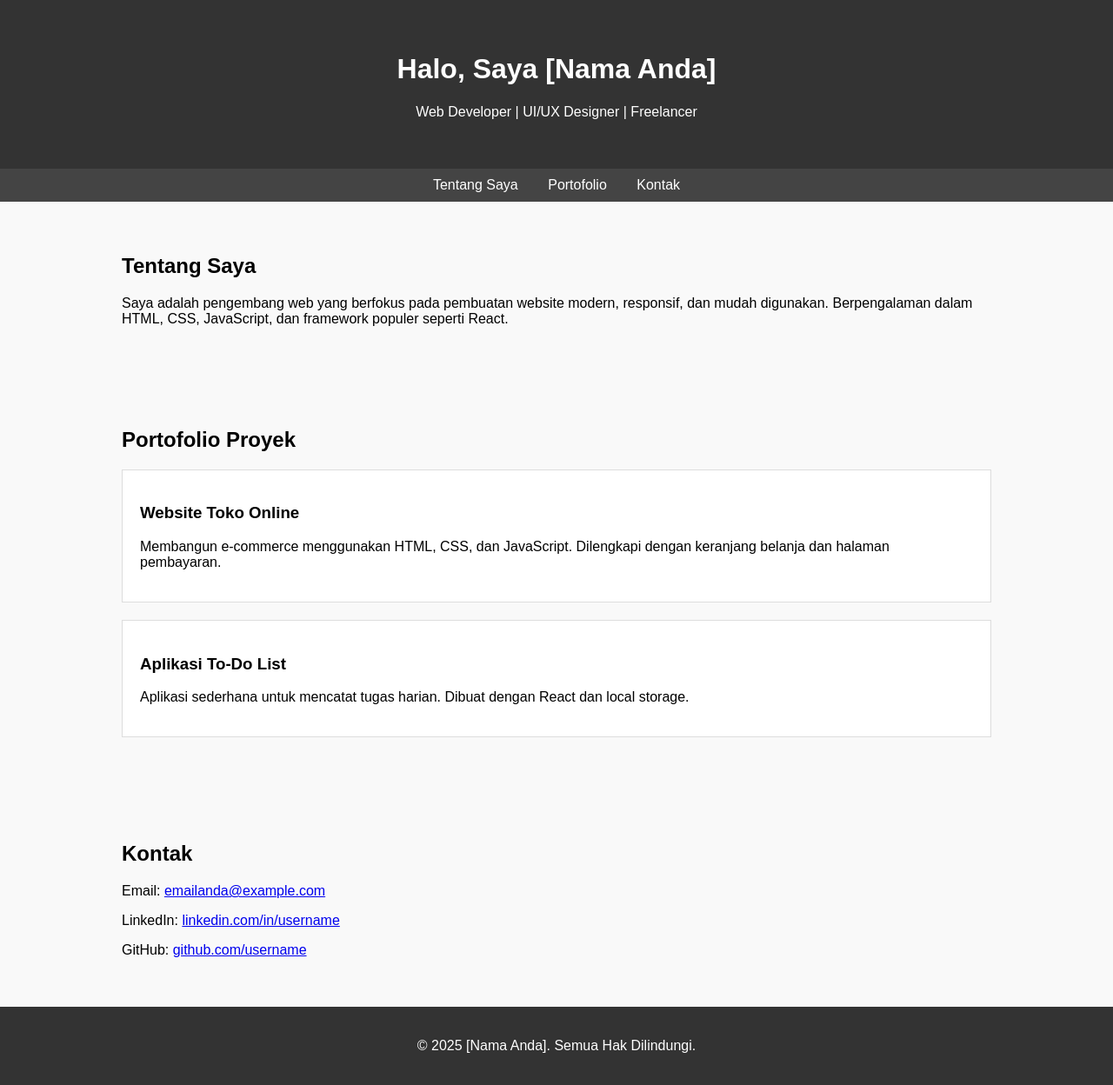
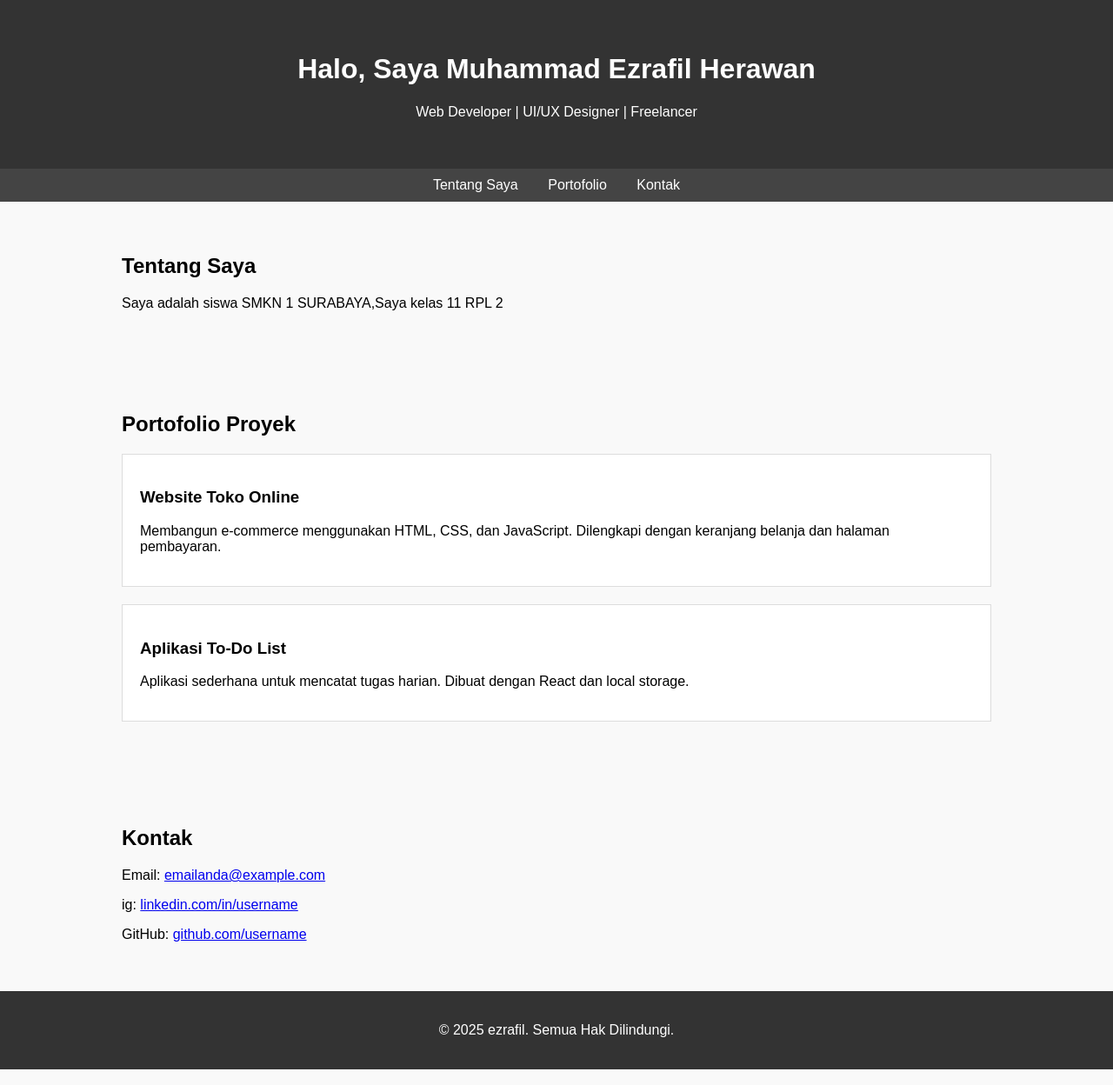
Before and after one commit to ezrafil/tugas1, a plain HTML site: page index.html in a window 1280 px wide. Shown: the whole page at 87% size. Drawn offline with Linux system fonts and the light colour scheme.

Commit message:
menambahkan html

```diff
--- a/index.html
+++ b/index.html
@@ -49,7 +49,7 @@
 <body>
 
   <header>
-    <h1>Halo, Saya [Nama Anda]</h1>
+    <h1>Halo, Saya Muhammad Ezrafil Herawan</h1>
     <p>Web Developer | UI/UX Designer | Freelancer</p>
   </header>
 
@@ -61,7 +61,7 @@
 
   <section id="tentang">
     <h2>Tentang Saya</h2>
-    <p>Saya adalah pengembang web yang berfokus pada pembuatan website modern, responsif, dan mudah digunakan. Berpengalaman dalam HTML, CSS, JavaScript, dan framework populer seperti React.</p>
+    <p>Saya adalah siswa SMKN 1 SURABAYA,Saya kelas 11 RPL 2</p>
   </section>
 
   <section id="portofolio">
@@ -82,13 +82,13 @@
 
   <section id="kontak">
     <h2>Kontak</h2>
-    <p>Email: <a href="mailto:emailanda@example.com">emailanda@example.com</a></p>
-    <p>LinkedIn: <a href="https://linkedin.com/in/username" target="_blank">linkedin.com/in/username</a></p>
-    <p>GitHub: <a href="https://github.com/username" target="_blank">github.com/username</a></p>
+    <p>Email: <a href="mailto:rofiherawan@gmail.com">emailanda@example.com</a></p>
+    <p>ig: <a href="https://www.instagram.com/ezrapilll?igsh=cjdzbnJzZ2w0azhi" target="_blank">linkedin.com/in/username</a></p>
+    <p>GitHub: <a href="https://github.com/ezrafil" target="_blank">github.com/username</a></p>
   </section>
 
   <footer>
-    <p>&copy; 2025 [Nama Anda]. Semua Hak Dilindungi.</p>
+    <p>&copy; 2025 ezrafil. Semua Hak Dilindungi.</p>
   </footer>
 
 </body>
```
